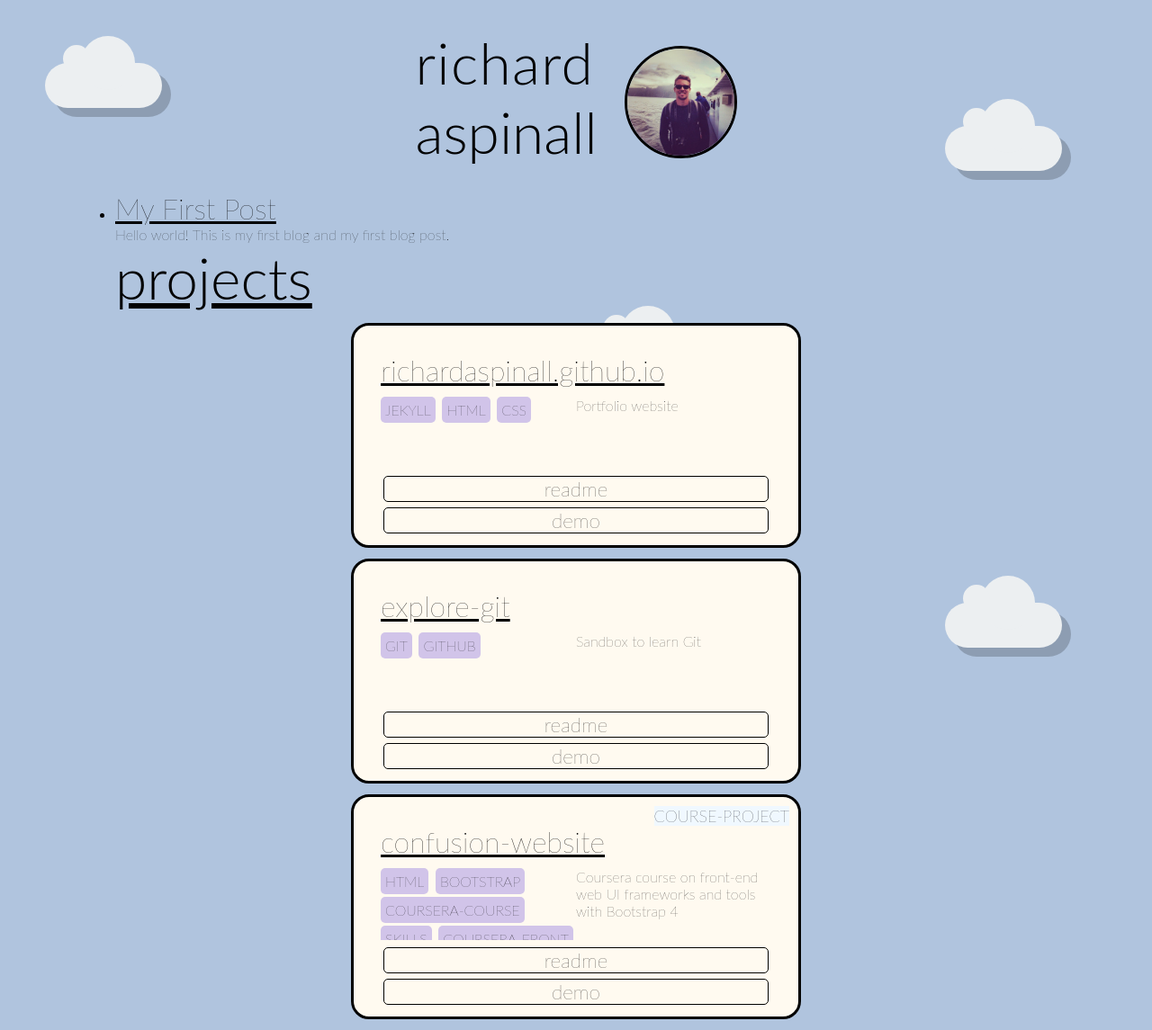
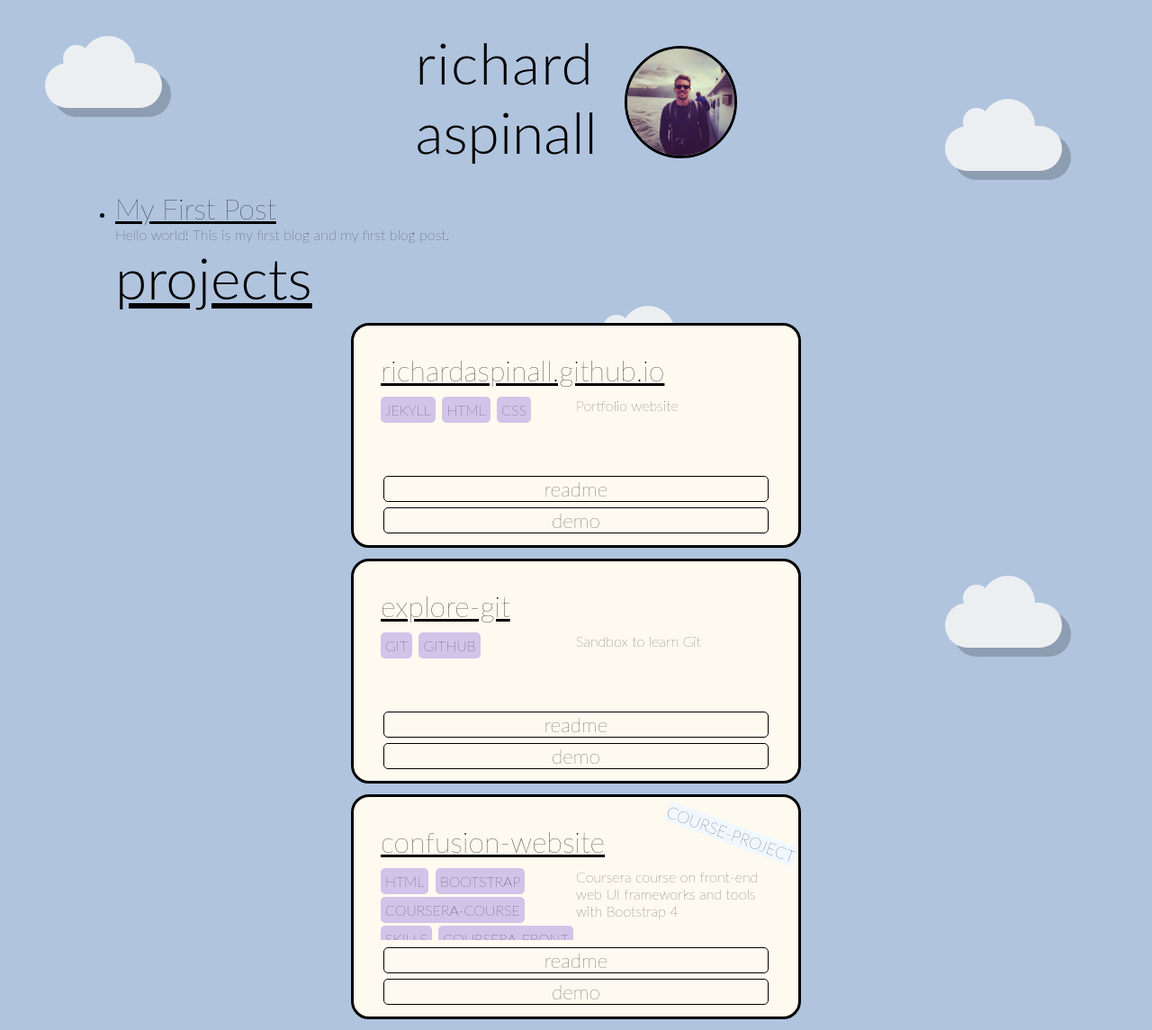
Before and after one commit to richardaspinall/richardaspinall.github.io, a Jekyll site: the page built from index.html, in a window 1280 px wide. Shown: the whole page at 90% size. Built offline with Jekyll 4.4.1, drawn with Linux system fonts in a browser that asks for light colours.

Commit message:
Updated CSS

```diff
--- a/_sass/main.scss
+++ b/_sass/main.scss
@@ -237,10 +237,11 @@ header {
 
 .course-tag {
   position: absolute;
-  right: 10px;
-  top: 10px;
+  right: 0px;
+  top: 30px;
   background-color: aliceblue;
   font-size: large;
+  transform: rotate(20deg);
 }
 
 .project-links {
```
Also changed, not shown: 2 other files.
